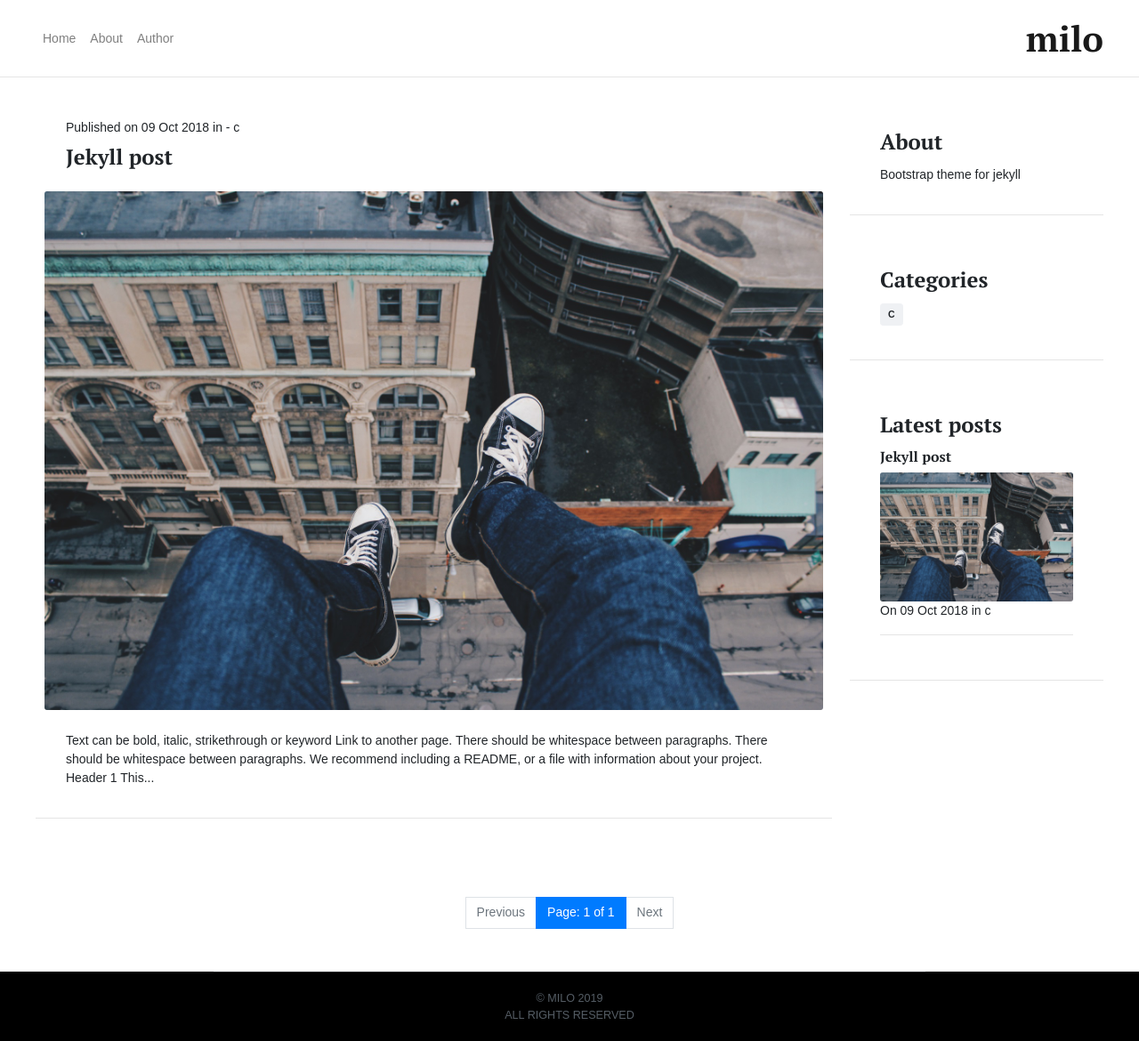
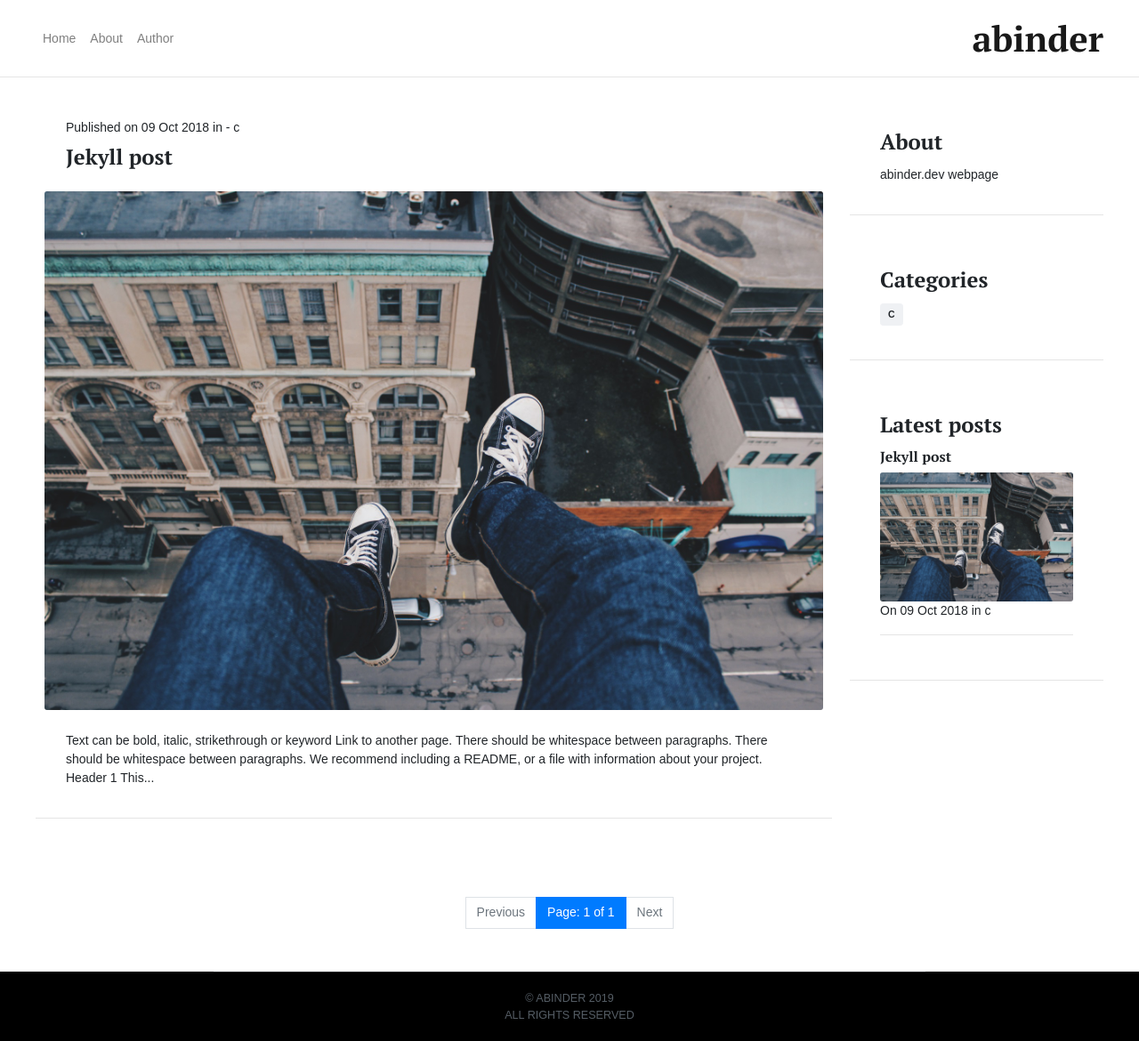
Before and after one commit to andrewdbinder/andrewdbinder.github.io, a Jekyll site: the page built from index.html, in a window 1280 px wide and 1170 px high. Shown: the whole window at 89% size. Built offline with Jekyll 4.4.1, drawn with Linux system fonts in a browser that asks for light colours; some web fonts are replaced; the list of posts is cut into pages by our own code.

Commit message:
Update _config.yml

```diff
--- a/_config.yml
+++ b/_config.yml
@@ -1,6 +1,6 @@
-title: "Milo"
+title: "abinder"
 
-about: "Bootstrap theme for jekyll"
+about: "abinder.dev webpage"
 markdown: kramdown
 url: "andrewdbinder.github.io"
 baseurl: "/andrewdbinder.github.io"
```
